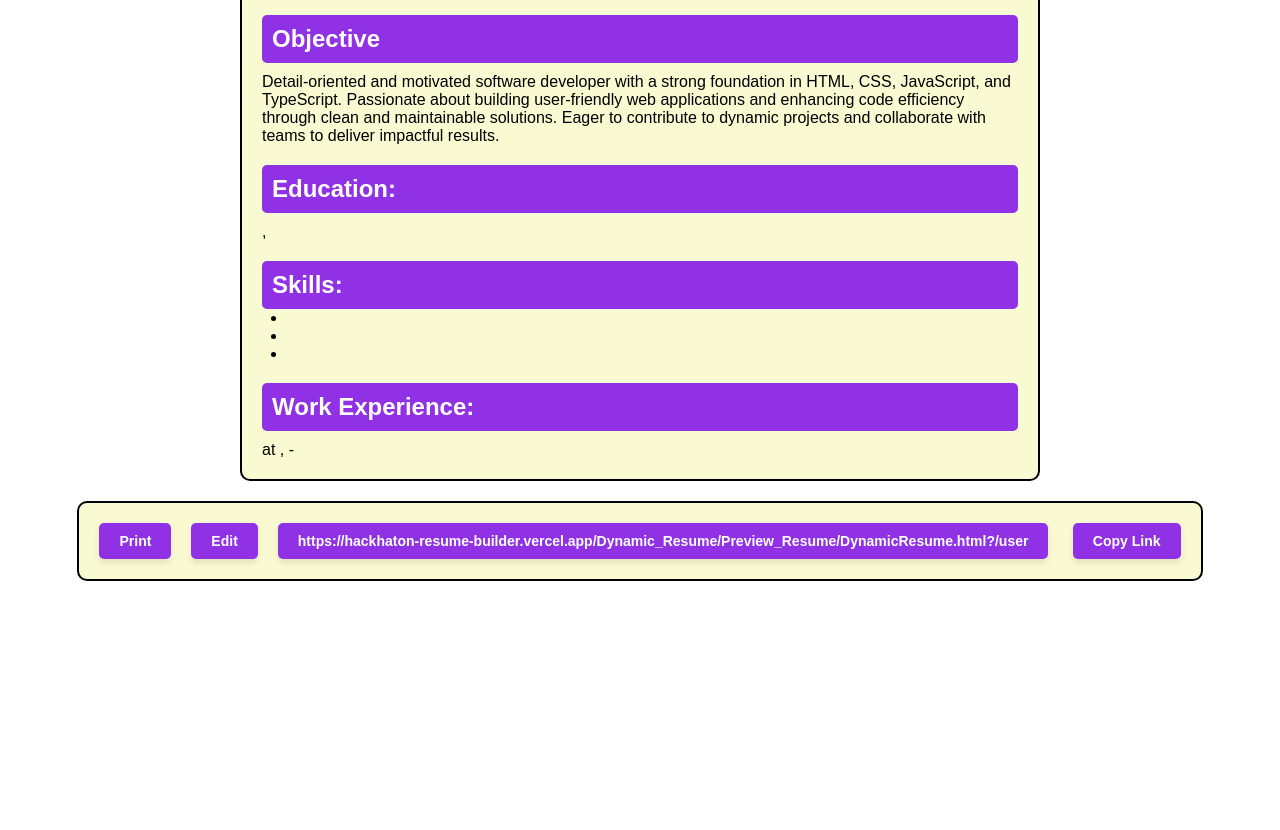
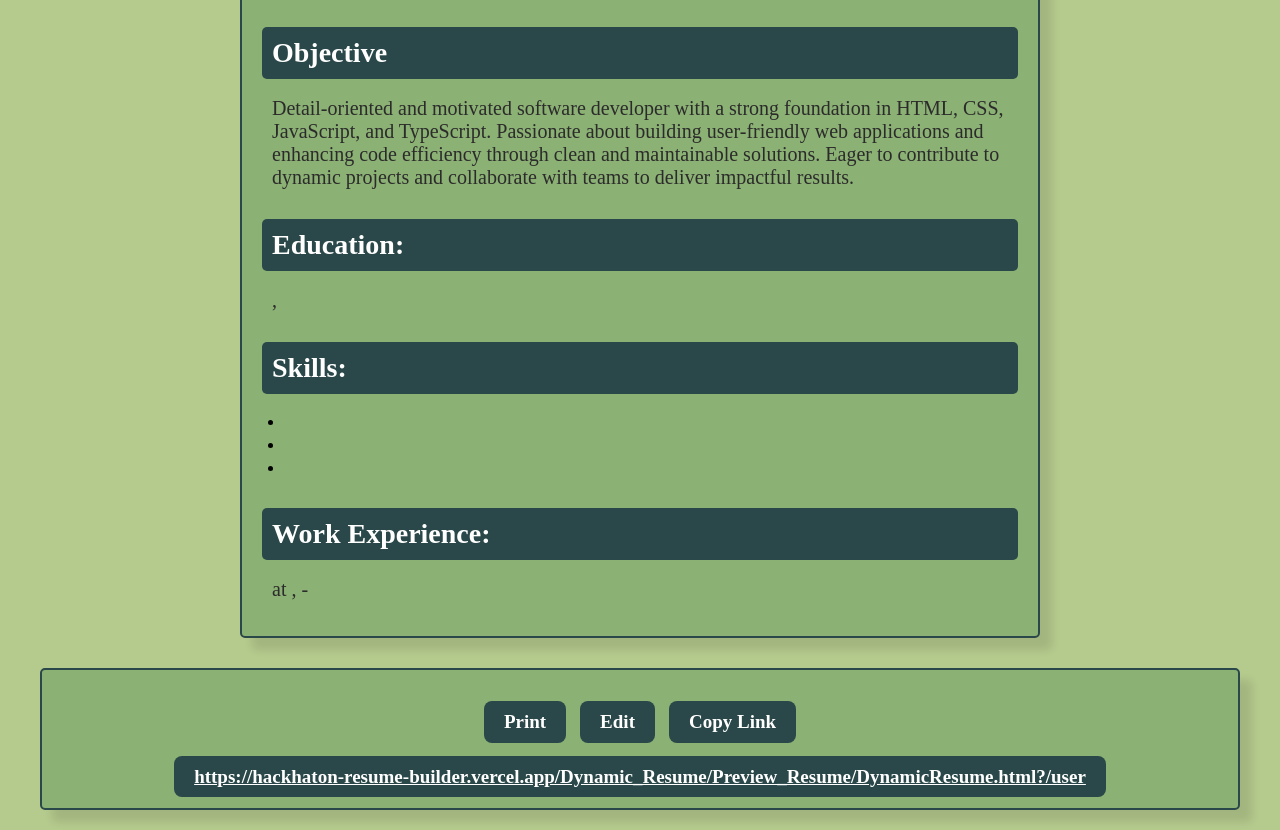
Before and after one commit to YasmeenNazeer/Hackhaton-Resume-builder, a plain HTML site: page Dynamic_Resume/Preview_Resume/DynamicResume.html in a window 1280 px wide. Shown: the part 263-1093 px from the top of the page. Before the commit the page ends 864 px from the top, so only its background shows below. Drawn offline with Linux system fonts and the light colour scheme.

Commit message:
code changed

```diff
--- a/Dynamic_Resume/Preview_Resume/DynamicResume.html
+++ b/Dynamic_Resume/Preview_Resume/DynamicResume.html
@@ -61,9 +61,13 @@
     <div id="btnDiv">
       <button class="btn" id="printBtn">Print</button>
       <button class="btn" id="editBtn">Edit</button>
+      <button class="btn" id="copyLinkBtn">Copy Link</button>
       <div class="share-container">
-        <a href="#" id="resumeLink" class="btn">Shareable Resume Link</a>
-        <button class="btn" id="copyLinkBtn">Copy Link</button>
+
+        <br>
+<a href="#" id="resumeLink" class="btn">Shareable Resume Link</a>
+
+
       </div>
     </div>
 
--- a/Dynamic_Resume/Preview_Resume/DynamicResume.js
+++ b/Dynamic_Resume/Preview_Resume/DynamicResume.js
@@ -16,8 +16,6 @@ window.addEventListener('load', () => {
     const startYear = localStorage.getItem('startYear');
     const endYear = localStorage.getItem('endYear');
     const profilePicture = localStorage.getItem('form_profilePic');
-
-
     document.getElementById('form_name').textContent = name;
     document.getElementById('jobTitle').textContent = jobTitle;
     document.getElementById('phone').textContent = phone;
--- a/Dynamic_Resume/Preview_Resume/DynamicStyle.css
+++ b/Dynamic_Resume/Preview_Resume/DynamicStyle.css
@@ -1,31 +1,34 @@
-* {
+
+  * {
     margin: 0;
     padding: 0;
     box-sizing: border-box;
-    font-family: Arial, Helvetica, sans-serif;
+    font-family: serif;
   }
 
   body {
     display: flex;
     flex-direction: column;
     align-items: center;
-    background-color: white;
+    background-color: #B5CA8D;
+    padding: 1.25rem;
   }
 
   #mainDiv {
     width: 100%;
-    max-width: 800px;
-    padding: 20px;
-    border-radius: 10px;
-    background-color:lightgoldenrodyellow;
-    box-shadow: none;
-    border: 2px solid;
-    margin-top: 30px;
+    max-width: 50rem;
+    padding: 1.25rem;
+    border-radius: .3125rem;
+    background-color:#8bb174;
+    box-shadow: .75rem .75rem  .5rem rgba(0, 0, 0, 0.1);
+    margin-bottom: 1.875rem;
+    border: .125rem solid #2A4849 ;
+    padding-bottom: 2.1875rem;
   }
 
   img {
-    width: 150px;
-    height: 150px;
+    width: 9.375rem;
+    height: 9.375rem;
     border-radius: 50%;
     object-fit: cover;
   }
@@ -34,68 +37,105 @@
     display: flex;
     justify-content: space-between;
     align-items: center;
+    font-family: 'Times New Roman', Times, serif;
   }
 
   .personal h1 {
-    font-size: 36px;
-    color: #000000;
+    font-size: 2.625rem;
+    color: #1b1b1b;
+    margin-left: .9375rem;
+
+
   }
 
   .personal h2 {
-    font-size: 18px;
-    margin-top: 5px;
-    color: #000000;
+    font-size: 1.6875rem;
+    margin-top: .3125rem;
+    color: #1b1b1b;
+    margin-left: 1.5rem;
+
   }
 
   .contact-info {
     display: flex;
+    font-size: 1.25rem;
     justify-content: space-between;
-    padding: 10px;
-    background-color: rgb(145, 49, 230);
-    border-radius: 5px;
-    margin-top: 20px;
-    color: white;
+    padding: .9375rem;
+    background-color:#2A4849;
+    border-radius: .3125rem;
+    margin-top: 1.25rem;
+    color: rgb(224, 223, 223);
   }
 
   .contact-info .para {
-    font-size: 14px;
-    font-weight: 600;
+    font-size: 1rem;
+    color: rgb(217, 217, 217);
   }
 
   .heading {
-    font-size: 24px;
-    color: #ffffff;
-    padding: 10px;
-    background-color: rgb(145, 49, 230);
-    border-radius: 5px;
-    margin-top: 20px;
+    font-size: 1.75rem;
+    color: #000000;
+    padding: .625rem;
+    background-color: #2A4849;
+    border-radius: .3125rem;
+    margin-top: 1.875rem;
+    color: white;
+    font-family: 'Times New Roman', Times, serif;
+    }
+
+
+  .contPara {
+    font-size: 1.25rem;
+    margin-top: 1.125rem;
+    font-family: serif;
+    color: rgb(44, 43, 43);
+    margin-left: .625rem;
 
   }
 
-  .contPara {
-    font-size: 16px;
-    margin-top: 10px;
+  #skillSec ul {
+    margin-left: 1.375rem;
+    margin-top: .9375rem;
   }
 
-  #skillSec ul {
-    margin-left: 25px;
+  #btnDiv {
+    width: 100%;
+    max-width: 1200px;
+    padding: 1.25rem;
+    text-align: center;
+    background-color:#8bb174;
+    border-radius: .3125rem;
+    border: .125rem solid #2A4849;
+    box-shadow: .75rem .75rem  .5rem rgba(0, 0, 0, 0.1);
+    flex-direction: column;
+  }
+  #btnDiv h3{
+      font-size: 1.880rem;
+      margin-bottom: .625rem;
+      font-family: 'Times New Roman', Times, serif;
   }
 
   .btn {
-    font-size: 14px;
+    font-size: 19px;
     font-weight: 600;
-    padding: 10px 20px;
-    margin: 5px;
+    font-family: 'Times New Roman', Times, serif;
+    padding: .625rem 1.25rem;
+    margin: .3125rem;
+    margin-top: .666rem;
     border: none;
-    border-radius: 5px;
+    border-radius: .5rem;
     cursor: pointer;
-    background-color:lightgoldenrodyellow;
-    color: lightgoldenrodyellow;
-    box-shadow: 0 4px 6px rgba(0, 0, 0, 0.1);
+    background-color: #2A4849;
+    color: #ffffff;
+
+
   }
 
   .btn:hover {
-    background-color: #f0f0f0;
+    background-color: #bddb85;
+  }
+  .btn:active{
+    transform: scale(0.90);
   }
 
   .sp {
@@ -105,7 +145,7 @@
   }
 
   /* Responsive Design */
-  @media (max-width: 768px) {
+  @media (max-width: 48rem) {
     #mainDiv, #btnDiv {
       width: 100%;
     }
@@ -116,7 +156,7 @@
     }
 
     img {
-      margin-top: 20px;
+      margin-top: 1.25rem;
     }
 
     .contact-info {
@@ -125,42 +165,26 @@
 
     .btn {
       width: 100%;
-      margin: 10px 0;
+      margin: .625rem 0;
     }
   }
 
-
-
-
-
-
-  /* Additional Button Styling */
-  #btnDiv {
+  #objectiveSec{
     display: block;
-    display: flex;
-    justify-content: space-around;
-    align-items: center;
-    border: 2px solid;
-    border-radius: 10px;
-    padding: 10px;
-    margin-top: 20px;
-    margin-bottom: 20px;
-    background-color: lightgoldenrodyellow;
   }
 
-  #btnDiv .btn {
-    margin: 10px;
-    text-decoration: none;
-    padding: 10px 20px;
-    border-radius: 5px;
-    background-color: rgb(145, 49, 230);
-    color: rgb(255, 255, 255);
-    text-align: center;
+  #eduSec{
+    display: block;
   }
 
-  #btnDiv .btn:hover {
-    background-color: #8d8686;
+  #skillSec{
+    display: block;
   }
+
+  #workExpSec{
+    display: block;
+  }
+
 
   @media print {
     #btnDiv {
--- a/Dynamic_Resume/User_Input/formStyle.css
+++ b/Dynamic_Resume/User_Input/formStyle.css
@@ -6,17 +6,19 @@
 
   body {
     font-family: Arial, sans-serif;
-    background-color: white;
+    background-color:  #B5CA8D;
     padding: 40px;
   }
 
   .form-container {
     max-width: 650px;
+    font-size: 16px;
+    font-family: 'Times New Roman', Times, serif;
     margin: 0 auto;
-    background-color: lightgoldenrodyellow;
+    background-color: #8bb174;
     padding: 20px;
-    border-radius: 8px;
-    box-shadow: 0 2px 5px rgba(0, 0, 0, 0.3);
+    border-radius: 5px;
+    box-shadow:  .75rem .75rem  .5rem rgba(0, 0, 0, 0.1);;
 
 
   }
@@ -31,9 +33,13 @@
     margin-top: 40px;
     margin-bottom: 15px;
   }
+  .legendstyling{
+    font-size: 28px;
+     font-family: serif;
+  }
+  .input-group {
+    margin-bottom: 10px;
 
-  .input-group {
-    margin-bottom: 15px;
 
   }
 
@@ -41,22 +47,26 @@
     display: block;
     margin-bottom: 5px;
     font-weight: bold;
-    font-size: 18px;
+    font-size: 22px;
+    margin-left:3px;
 
   }
 
   .input-group input {
     width: 100%;
     padding: 10px;
-    border: 1px solid #2d2d2d;
+    border: 1px solid #2A4849;
     border-radius: 4px;
+    font-size: 17px;
   }
 
   #generateResumeBtn {
     display: block;
     width: 100%;
+    font-size: 20px;
+    font-family: cursive;
     padding: 10px;
-    background-color:rgb(145, 49, 230);
+    background-color: #2A4849;
     color: white;
     border: none;
     border-radius: 4px;
@@ -64,21 +74,18 @@
   }
 
   #generateResumeBtn:hover {
-    background-color: #8d8686;
+    background-color: #c1ea76;
     transform: scale(1.02);
   }
+
 
   fieldset{
     padding: 20px;
     margin-bottom: 30px;
     border-radius: 10px;
-    border: 2px solid;
+    border: 2px solid #2A4849;
   }
 
-  legend{
-    font-size: 22px;
-    font-weight: 600;
-  }
 
   #profilePic{
    font-size: 16px;
--- a/static_Resume/staticStyle.css
+++ b/static_Resume/staticStyle.css
@@ -2,31 +2,32 @@
     margin: 0;
     padding: 0;
     box-sizing: border-box;
-    font-family: Arial, Helvetica, sans-serif;
+    font-family: serif;
   }
 
   body {
     display: flex;
     flex-direction: column;
     align-items: center;
-    background-color: #ffffff;
-    padding: 20px;
+    background-color: #B5CA8D;
+    padding: 1.25rem;
   }
 
   #mainDiv {
     width: 100%;
-    max-width: 800px;
-    padding: 20px;
-    border-radius: 10px;
-    background-color:lightgoldenrodyellow;
-    box-shadow: 0px 4px 8px rgba(0, 0, 0, 0.1);
-    margin-bottom: 30px;
-    border: 2px solid;
+    max-width: 50rem;
+    padding: 1.25rem;
+    border-radius: .3125rem;
+    background-color:#8bb174;
+    box-shadow: .75rem .75rem  .5rem rgba(0, 0, 0, 0.1);
+    margin-bottom: 1.875rem;
+    border: .125rem solid #2A4849 ;
+    padding-bottom: 2.1875rem;
   }
 
   img {
-    width: 150px;
-    height: 150px;
+    width: 9.375rem;
+    height: 9.375rem;
     border-radius: 50%;
     object-fit: cover;
   }
@@ -35,79 +36,102 @@
     display: flex;
     justify-content: space-between;
     align-items: center;
+    font-family: 'Times New Roman', Times, serif;
   }
 
   .personal h1 {
-    font-size: 36px;
-    color: #000000;
+    font-size: 42px;
+    color: #1b1b1b;
+    margin-left: .9375rem;
+
   }
 
   .personal h2 {
-    font-size: 18px;
-    margin-top: 5px;
-    color: #000000;
+    font-size: 27px;
+    margin-top: .3125rem;
+    color: #1b1b1b;
+    margin-left: 1.5rem;
+
   }
 
   .contact-info {
     display: flex;
+    font-size: 1.25rem;
     justify-content: space-between;
-    padding: 10px;
-    background-color:rgb(145, 49, 230);
-    border-radius: 5px;
-    margin-top: 20px;
-    color: white;
+    padding: .9375rem;
+    background-color:#2A4849;
+    border-radius: .3125rem;
+    margin-top: 1.25rem;
+    color: rgb(224, 223, 223);
   }
 
   .contact-info .para {
-    font-size: 14px;
-    font-weight: 600;
+    font-size: 1rem;
+    color: rgb(217, 217, 217);
   }
 
   .heading {
-    font-size: 24px;
+    font-size: 1.75rem;
     color: #000000;
-    padding: 10px;
-    background-color: rgb(145, 49, 230);
-    border-radius: 5px;
-    margin-top: 20px;
+    padding: .625rem;
+    background-color: #2A4849;
+    border-radius: .3125rem;
+    margin-top: 1.875rem;
     color: white;
-  }
+    font-family: 'Times New Roman', Times, serif;
+    }
 
 
   .contPara {
-    font-size: 16px;
-    margin-top: 10px;
+    font-size: 1.25rem;
+    margin-top: 1.125rem;
+    font-family: serif;
+    color: rgb(44, 43, 43);
+    margin-left: .625rem;
+
   }
 
   #skillSec ul {
-    margin-left: 25px;
+    margin-left: 1.375rem;
+    margin-top: .9375rem;
   }
 
   #btnDiv {
     width: 100%;
-    max-width: 800px;
-    padding: 20px;
+    max-width: 50rem;
+    padding: 1.25rem;
     text-align: center;
-    background-color:lightgoldenrodyellow;
-    border-radius: 10px;
-    border: 2px solid;
+    background-color:#8bb174;
+    border-radius: .3125rem;
+    border: .125rem solid #2A4849;
+    box-shadow: .75rem .75rem  .5rem rgba(0, 0, 0, 0.1);
+  }
+  #btnDiv h3{
+      font-size: 1.875rem;
+      margin-bottom: .625rem;
+      font-family: 'Times New Roman', Times, serif;
   }
 
   .btn {
-    font-size: 14px;
+    font-size: 1.375rem;
     font-weight: 600;
-    padding: 10px 20px;
-    margin: 5px;
+    font-family: 'Times New Roman', Times, serif;
+    padding: .625rem 1.25rem;
+    margin: .3125rem;
+    margin-top: .625rem;
     border: none;
-    border-radius: 5px;
+    border-radius: .5rem;
     cursor: pointer;
-    background-color: rgb(145, 49, 230);
+    background-color: #2A4849;
     color: #ffffff;
-    box-shadow: 0 4px 6px rgba(0, 0, 0, 0.1);
+
   }
 
   .btn:hover {
-    background-color: #8c8c8c;
+    background-color: #bddb85;
+  }
+  .btn:active{
+    transform: scale(0.90);
   }
 
   .sp {
@@ -117,7 +141,7 @@
   }
 
   /* Responsive Design */
-  @media (max-width: 768px) {
+  @media (max-width: 48rem) {
     #mainDiv, #btnDiv {
       width: 100%;
     }
@@ -128,7 +152,7 @@
     }
 
     img {
-      margin-top: 20px;
+      margin-top: 1.25rem;
     }
 
     .contact-info {
@@ -137,7 +161,7 @@
 
     .btn {
       width: 100%;
-      margin: 10px 0;
+      margin: .625rem 0;
     }
   }
 
--- a/style.css
+++ b/style.css
@@ -1,109 +1,165 @@
-*{
+
+  * {
     margin: 0;
     padding: 0;
     box-sizing: border-box;
     font-family: 'Times New Roman', Times, serif;
   }
 
-  body{
+  body {
     display: flex;
     flex-direction: column;
     justify-content: center;
     text-align: center;
     padding-top: 80px;
-    background-color:lightgoldenrodyellow;
+    background-color: #B5CA8D;
   }
 
-  .headingStyle{
+  .headingStyle {
     width: 90%;
-    border: 0px solid;
-    border-radius: 10px;
+    max-width: 70%;
     margin-top: 60px;
     padding: 20px;
     margin: auto;
-
-
   }
 
-  .myHeading{
-    font-size: 60px;
+  .myHeading {
+    font-size: 2.5em;
     margin-bottom: 20px;
-    text-decoration: underline;
   }
 
-  .mt40{
+  .mt40 {
     margin-top: 40px;
   }
 
-  .mb40{
+  .mb40 {
     margin-bottom: 40px;
   }
 
-  .mb20{
+  .mb20 {
     margin-bottom: 20px;
   }
 
-  #header h2{
-    font-size: 40px;
+  #header h2 {
+    font-size: 2em;
   }
 
-  #main{
-    margin-left: 5%;
-    margin-right: 5%;
+  #main {
+    margin: 0 5%;
     text-align: center;
     display: flex;
+    flex-wrap: wrap;
     justify-content: space-between;
     align-items: center;
-    padding-left: 5%;
-    padding-right: 5%;
-    margin-top: 30px;
+    padding: 0 5%;
+    margin-top: 40px;
   }
 
-  .p40{
+  .p40 {
     padding: 40px;
   }
 
-  .round{
+  .round {
     border-radius: 50px;
   }
 
-  .anchor{
+  .anchor {
     display: block;
-    font-size: 35px;
+    font-size: 1.8em;
     text-decoration: none;
+    font-family: 'Times New Roman', Times, serif;
     margin-bottom: 20px;
-    color: rgb(145, 49, 230);
+    color: rgb(0, 0, 0);
     font-weight: 600;
-    font-family: 'Times New Roman', Times, serif;
   }
 
-  .img{
-    width: 400px;
-    border-radius: 20px;
-  }
-
-  .para{
-    font-size: 25px;
+  .para {
+    font-size: 1.2em;
     margin-top: 20px;
   }
 
-  .zoom{
+  .zoom {
     transform: scale(1);
     transition: transform 0.5s;
   }
 
-  .zoom:hover{
+  .zoom:hover {
     transform: scale(1.02);
   }
 
-  footer p{
-    font-size: 30px;
+  footer p {
+    font-size: 1.5em;
     margin-top: 10px;
     margin-bottom: 10px;
     font-weight: 600;
   }
 
-  .border{
+  .border {
     border: 4px solid black;
     border-radius: 40px;
   }
+
+  /* Responsive adjustments */
+  @media (max-width: 1024px) {
+    .myHeading {
+      font-size: 2em;
+    }
+
+    .anchor {
+      font-size: 1.6em;
+    }
+
+    .para, footer p {
+      font-size: 1.2em;
+    }
+  }
+
+  @media (max-width: 768px) {
+    body {
+      padding-top: 40px;
+    }
+
+    .headingStyle {
+      width: 100%;
+      padding: 15px;
+    }
+
+    #main {
+      flex-direction: column;
+      margin: 20px 5%;
+    }
+
+    .myHeading {
+      font-size: 1.8em;
+    }
+
+    #header h2 {
+      font-size: 1.5em;
+    }
+
+    .anchor {
+      font-size: 1.5em;
+    }
+
+    .para, footer p {
+      font-size: 1em;
+    }
+  }
+
+  @media (max-width: 480px) {
+    .myHeading {
+      font-size: 1.5em;
+    }
+
+    #header h2 {
+      font-size: 1.3em;
+    }
+
+    .anchor {
+      font-size: 1.3em;
+    }
+
+    .para, footer p {
+      font-size: 0.9em;
+    }
+  }
```
Also changed, not shown: Dynamic_Resume/User_Input/from.html (+5 -5 lines), index.html (+2 -2 lines), static_Resume/staticResume.html (+4 -4 lines).
